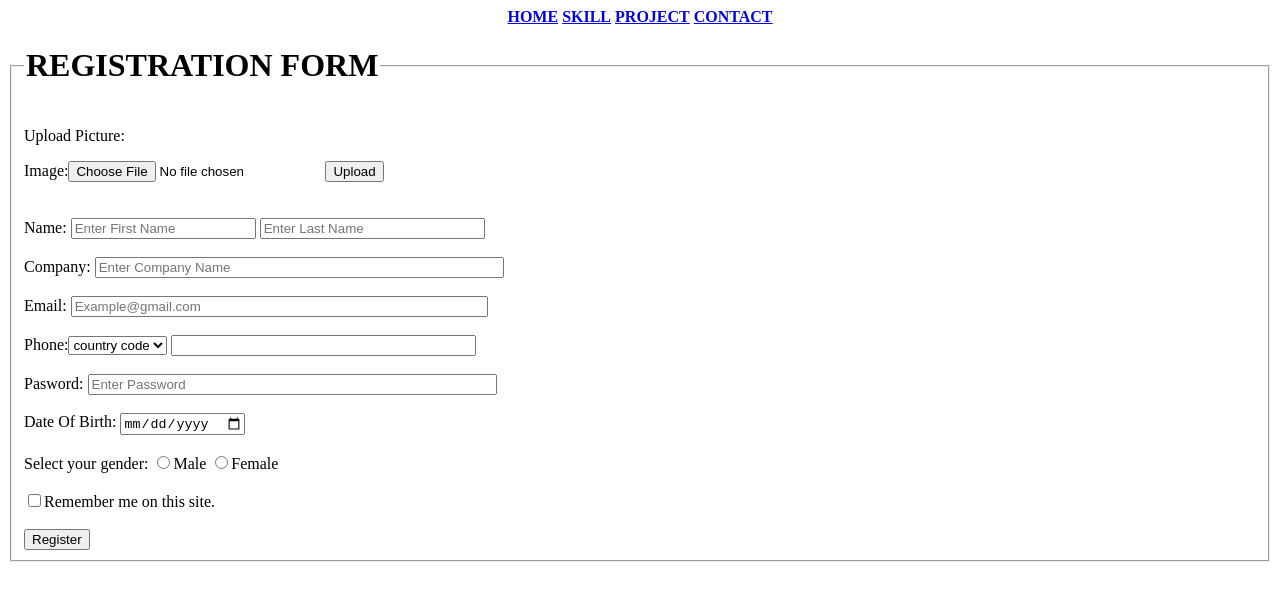
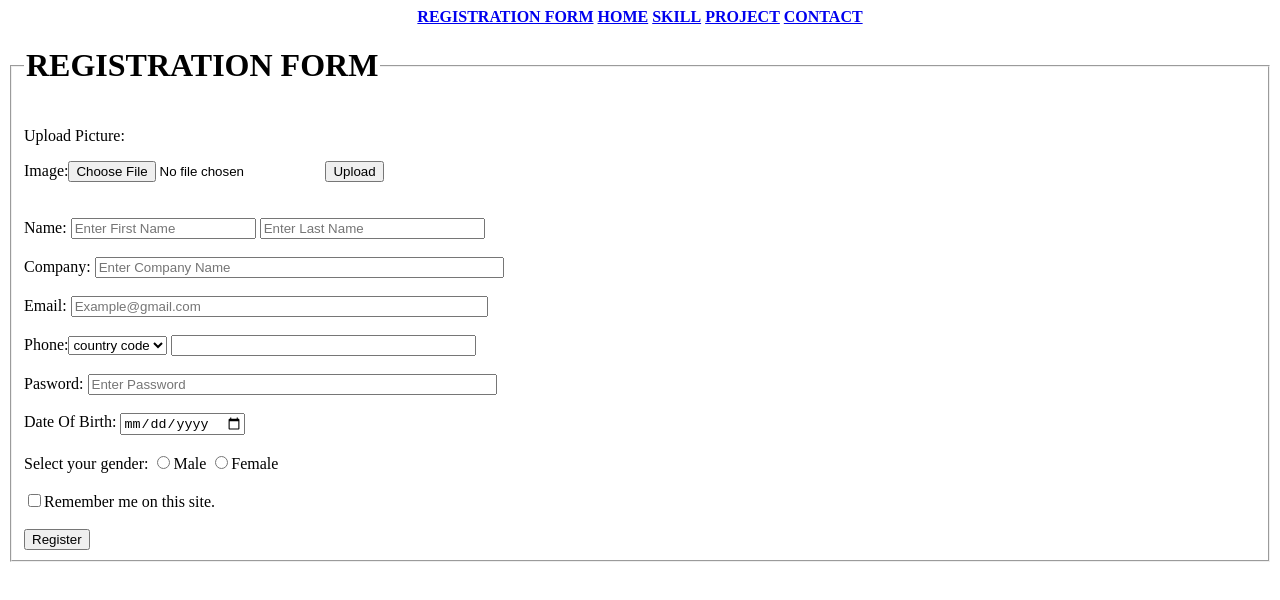
Before and after one commit to Shahfahad11/Portfolio-Project, a plain HTML site: page forms.html in a window 1280 px wide. Drawn offline with Linux system fonts and the light colour scheme.

Commit message:
my first project portfolio website

```diff
--- a/forms.html
+++ b/forms.html
@@ -7,6 +7,7 @@
 </head>
 <body>
     <center>
+        <a href="./forms.html"><b>REGISTRATION FORM</b></a>
     <a href="./index.html"><b>HOME</b></a>
     <a href="./Skill.html"><b>SKILL</b></a>
     <a href="./Project.html"><b>PROJECT</b></a>
```
